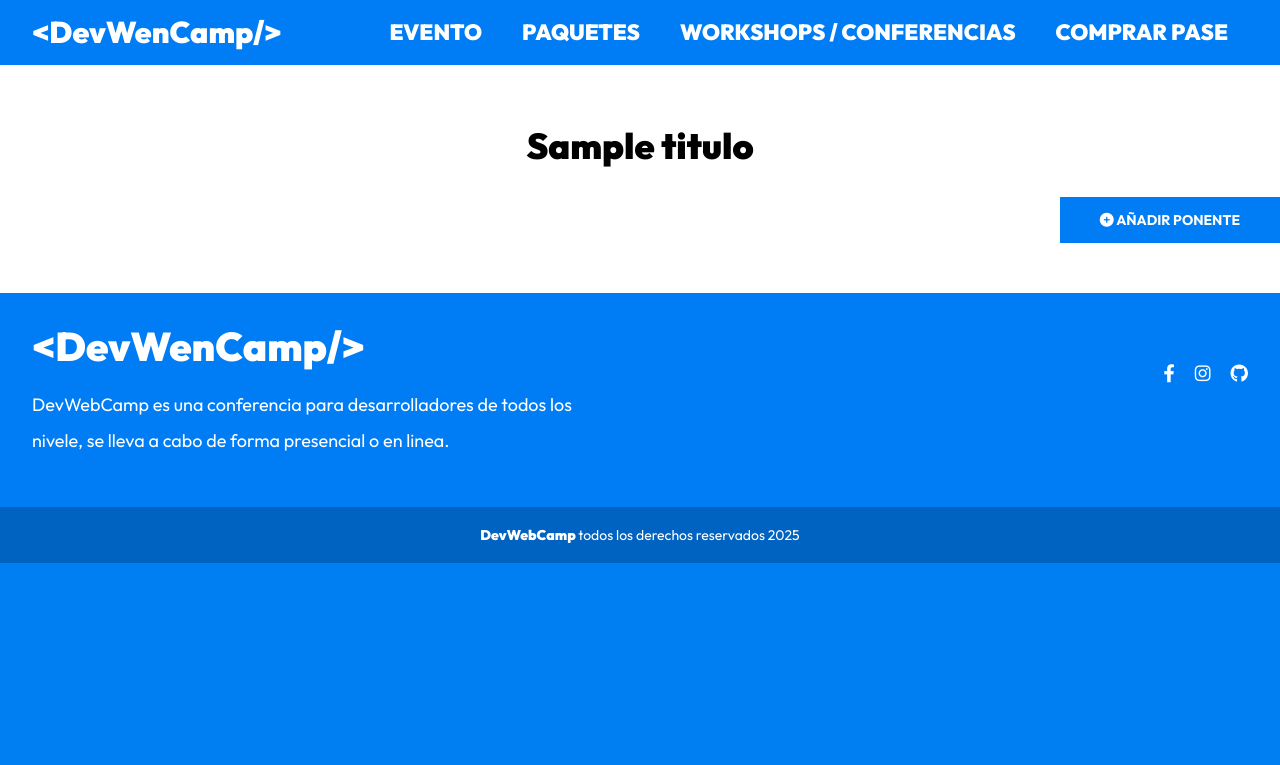
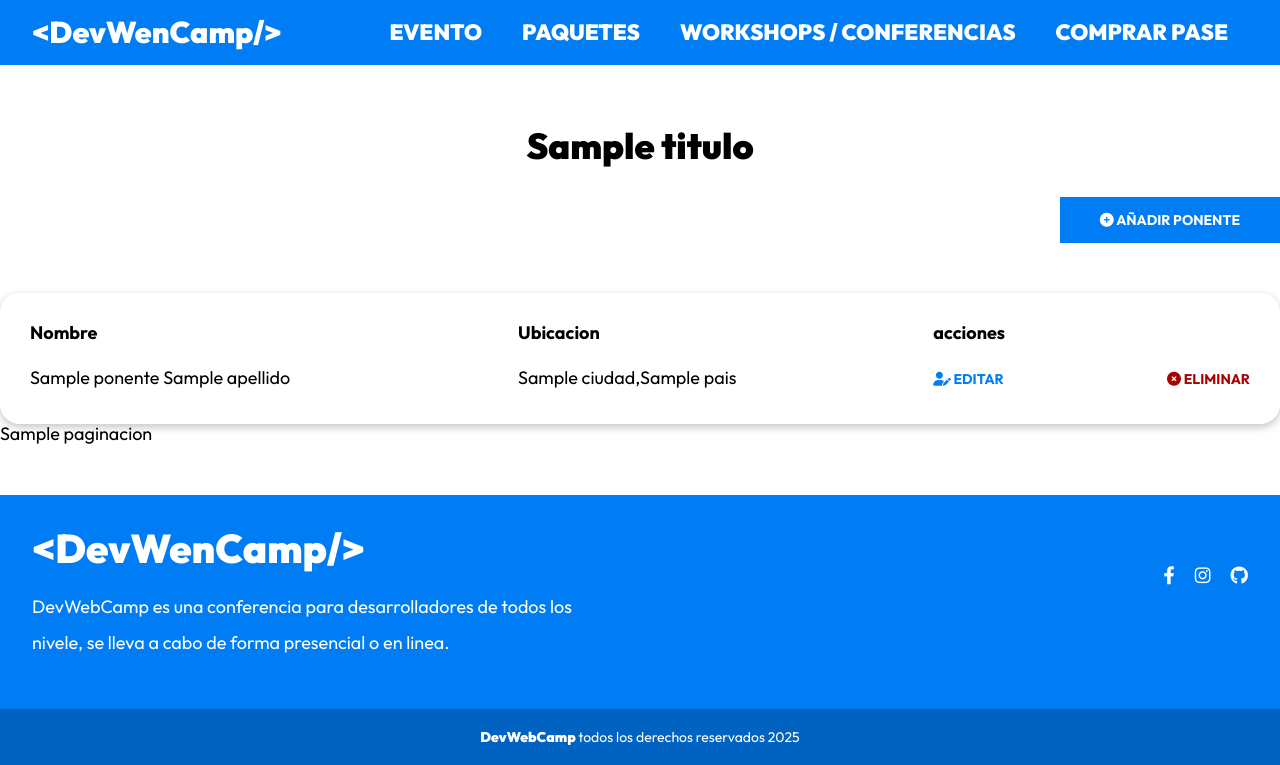
Before and after one commit to ADavidOli/DevWebCamp, a PHP site: template views/admin/ponentes/index.php in a window 1280 px wide. Shown: the part 700-1465 px from the top of the page. Before the commit the page ends 1263 px from the top, so only its background shows below. Run offline with PHP 8.4, Linux system fonts and the light colour scheme; the template is opened without the code that fills it: most values are stand-ins (such as "Sample title", 1, 10 or a date in 2020); some libraries are stand-ins or nearby versions.

Commit message:
agregando una paginacion y vista de los ponentes

```diff
--- a/public/index.php
+++ b/public/index.php
@@ -41,6 +41,9 @@ $router->get('/admin/dashboard',[DashboardController::class, 'index']);
 $router->get('/admin/ponentes',[PonentesController::class, 'index']);
 $router->get('/admin/ponentes/crear',[PonentesController::class, 'crear']);
 $router->post('/admin/ponentes/crear',[PonentesController::class, 'crear']);
+$router->get('/admin/ponentes/editar',[PonentesController::class, 'editar']);
+$router->post('/admin/ponentes/editar',[PonentesController::class, 'editar']);
+$router->post('/admin/ponentes/eliminar',[PonentesController::class, 'eliminar']);
 
 
 $router->get('/admin/eventos',[EventosController::class, 'index']);
--- a/src/scss/admin/_index.scss
+++ b/src/scss/admin/_index.scss
@@ -1 +1,2 @@
 @forward 'dashboard';
+@forward 'table';
--- /dev/null
+++ b/src/scss/admin/_table.scss
@@ -0,0 +1,51 @@
+@use 'base/variables' as v;
+@use 'base/mixins' as mix;
+@use 'sass:color';
+
+
+.table{
+    width: 100%;
+    border-collapse:collapse ;
+    &__thead{
+        background-color: v.$gris-oscuro;
+        color: v.$blanco;
+    }
+    &__th{
+        padding: 1rem;
+        text-align: left;
+    }
+    &__tr{
+        &:nth-of-type(even){
+            background-color: v.$gris-claro;
+
+        }
+    }
+    &__td{
+        padding: 1.5rem 1rem;
+
+        &--acciones{
+            @extend .table__td;
+            display: flex;
+            justify-content: space-between;
+            gap: 2rem;
+            align-items: center;
+        }
+    }
+    &__accion{
+        all: unset;
+        text-transform: uppercase;
+        font-size: 1.4rem;
+        font-weight: v.$bold;
+        &--editar{
+            color: v.$azul;
+        }
+        &--eliminar{
+            color: v.$rojo;
+        }
+        &:hover{
+            cursor: pointer;
+        }
+
+    }
+
+}
--- a/src/scss/ui/formulario/_formulario.scss
+++ b/src/scss/ui/formulario/_formulario.scss
@@ -76,4 +76,11 @@
         @include mix.tags;
         cursor: pointer;
     }
+
+    &__texto{
+        margin-top: 3rem;
+    }
+    &__imagen{
+        max-width: 20rem;
+    }
 }
--- a/views/admin/ponentes/index.php
+++ b/views/admin/ponentes/index.php
@@ -1,4 +1,4 @@
-<h2 class="dashboard__heading"><?php echo $titulo?></h2>
+<h2 class="dashboard__heading"><?php echo $titulo ?></h2>
 
 <div class="dashboard__contenedor-boton">
     <a class="dashboard__boton" href="/admin/ponentes/crear">
@@ -6,3 +6,44 @@
         Añadir ponente
     </a>
 </div>
+<div class="dashboard__contenedor">
+    <?php if (!empty($ponentes)) { ?>
+        <table class="table">
+            <thead>
+                <tr>
+                    <th scope="col" class="table__th">Nombre</th>
+                    <th scope="col" class="table__th">Ubicacion</th>
+                    <th scope="col" class="table__th">acciones</th>
+                </tr>
+            </thead>
+            <tbody class="table__tbody">
+                <?php foreach ($ponentes as $ponente) { ?>
+                    <tr class="table__tr">
+                        <td class="table__td">
+                            <?php echo $ponente->nombre . " " . $ponente->apellido; ?>
+                        </td>
+                        <td class="table__td">
+                            <?php echo $ponente->ciudad . "," . $ponente->pais; ?>
+                        </td>
+                        <td class="table__td--acciones">
+                            <a class="table__accion table__accion--editar" href="/admin/ponentes/editar?id=<?php echo $ponente->id ?>">
+                                <i class="fa-solid fa-user-pen"></i>
+                                editar</a>
+                            <form class="table__formulario" method="POST" action="/admin/ponentes/eliminar">
+                                <input type="hidden" name="id" value="<?php echo $ponente->id?>">
+                                <button class="table__accion table__accion--eliminar" type="submit">
+                                    <i class="fa-solid fa-circle-xmark"></i>
+                                eliminar
+                                </button>
+                            </form>
+                        </td>
+                    </tr>
+                <?php } ?>
+            </tbody>
+        </table>
+    <?php } else { ?>
+        <p class="text-center"> ningun ponente registrado</p>
+    <?php } ?>
+</div>
+
+<?php echo $paginacion ?>
```
Also changed, not shown: classes/Paginacion.php (added, +59 -0 lines), controllers/PonentesController.php (+144 -26 lines), includes/funciones.php (+10 -0 lines), models/ActiveRecord.php (+15 -0 lines), src/js/tags.js (+9 -0 lines), views/admin/ponentes/editar.php (added, +20 -0 lines), views/admin/ponentes/formulario.php (+17 -6 lines), public/build/css/app.css, public/build/js/bundle.min.js, public/img/speakers/4b471cf237c29cea038db036eda5de06.png (added), public/img/speakers/4b471cf237c29cea038db036eda5de06.webp (added), 3 other files.
